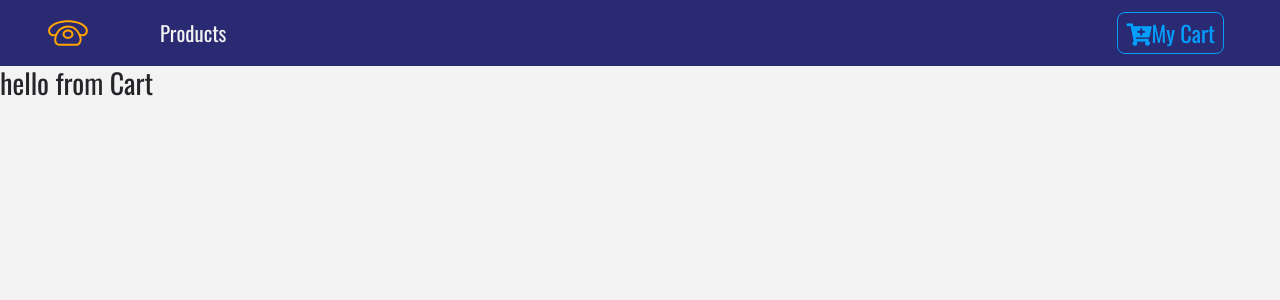
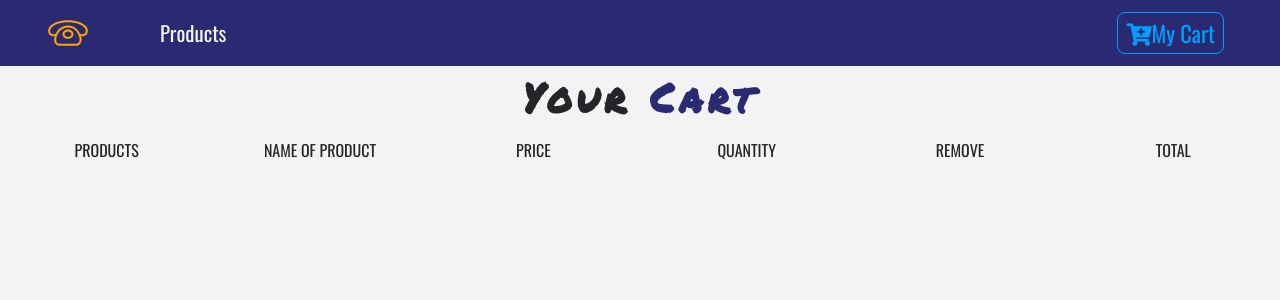
Before and after one commit to thomasfregene/Phone-Store-App, a React (Create React App) app: page /cart in a window 1280 px wide. Shown: the top 300 px of the page. Built offline with nearby package versions, Linux system fonts and the light colour scheme.

Commit message:
working on the cart component -added the cart column component

```diff
--- a/src/components/Cart.js
+++ /dev/null
@@ -1,13 +0,0 @@
-import React, { Component } from 'react'
-
-class Cart extends Component {
-    render() {
-        return (
-            <div>
-                <h3>hello from Cart</h3>
-            </div>
-        )
-    }
-}
-
-export default Cart;
--- /dev/null
+++ b/src/components/Cart/Cart.js
@@ -0,0 +1,16 @@
+import React, { Component } from 'react';
+import Title from '../Title';
+import CartColumns from './CartColumns';
+
+class Cart extends Component {
+    render() {
+        return (
+            <section>
+                <Title name="your" title="cart"/>
+                <CartColumns></CartColumns>
+            </section>
+        )
+    }
+}
+
+export default Cart;
--- /dev/null
+++ b/src/components/Cart/CartColumns.js
@@ -0,0 +1,30 @@
+import React from 'react'
+
+function CartColumns() {
+    return (
+        <div className="container-fluid text-center d-none d-lg-block">
+            <div className="row">
+                <div className="col-10 mx-auto col-lg-2">
+                    <p className="text-uppercase">products</p>
+                </div>
+                <div className="col-10 mx-auto col-lg-2">
+                    <p className="text-uppercase">name of product</p>
+                </div>
+                <div className="col-10 mx-auto col-lg-2">
+                    <p className="text-uppercase">price</p>
+                </div>
+                <div className="col-10 mx-auto col-lg-2">
+                    <p className="text-uppercase">quantity</p>
+                </div>
+                <div className="col-10 mx-auto col-lg-2">
+                    <p className="text-uppercase">remove</p>
+                </div>
+                <div className="col-10 mx-auto col-lg-2">
+                    <p className="text-uppercase">total</p>
+                </div>
+            </div>
+        </div>
+    )
+}
+
+export default CartColumns;
--- /dev/null
+++ b/src/components/Cart/package.json
@@ -0,0 +1,3 @@
+{
+    "main": "Cart.js"
+}
--- a/src/context.js
+++ b/src/context.js
@@ -9,7 +9,10 @@
         detailProduct: detailProduct,
         cart: [],
         modalOpen: false,
-        modalProduct: detailProduct
+        modalProduct: detailProduct,
+        cartSubTotal: 0,
+        cartTax: 0,
+        cartTotal: 0
     }
 
     componentDidMount(){
@@ -66,6 +69,23 @@
         })
     }
 
+    // cart functions
+    increment = (id) =>{
+        console.log('this is increment method')
+    }
+
+    decrement = (id) =>{
+        console.log('this is decrement method')
+    }
+
+    removeItem = (id) =>{
+        console.log('item removed')
+    }
+
+    clearCart = () =>{
+        console.log('cart was cleared')
+    }
+
     render() {
         return (
             <ProductContext.Provider value={{
@@ -73,7 +93,11 @@
                 handleDetail: this.handleDetail,
                 addToCart: this.addToCart,
                 openModal: this.openModal,
-                closeModal: this.closeModal
+                closeModal: this.closeModal,
+                increment: this.increment,
+                decrement: this.decrement,
+                removeItem: this.removeItem,
+                clearCart: this.clearCart
             }}>
                 {this.props.children}
             </ProductContext.Provider>
```
